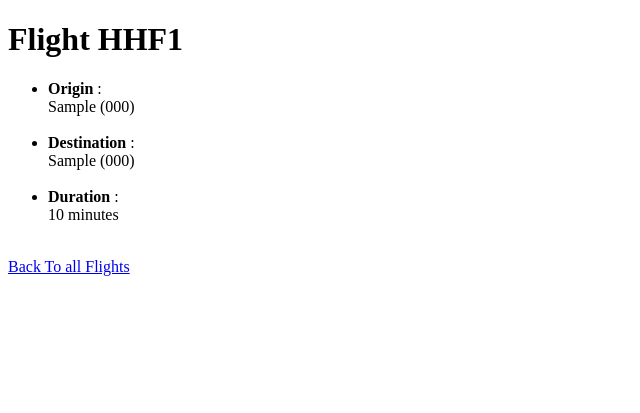
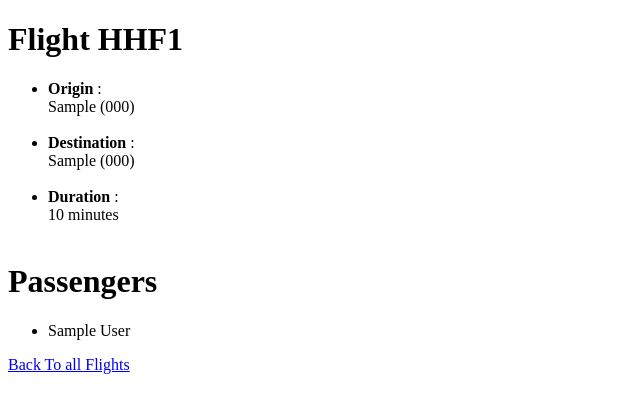
Before and after one commit to prak112/cs50-webdev, a Django app: page /flights/1 in a window 1280 px wide. Shown: the top 413 px of the page, without its empty margins (0-640 px from the left). Run offline with Django 4.2, Linux system fonts and the light colour scheme; tables that the repository leaves empty hold one stand-in row (values such as "Sample post").

Commit message:
passenger list for each flight

```diff
--- a/django/databases101/airline/flights/admin.py
+++ b/django/databases101/airline/flights/admin.py
@@ -1,7 +1,8 @@
 from django.contrib import admin
 
-from flights.models import Airport, Flight
+from flights.models import Airport, Flight, Passenger
 
 # Register your models here.
 admin.site.register(Airport)
 admin.site.register(Flight)
+admin.site.register(Passenger)
--- a/django/databases101/airline/flights/models.py
+++ b/django/databases101/airline/flights/models.py
@@ -10,7 +10,8 @@ class Airport(models.Model):
         return f"{self.city} ({self.code})"
 
 
-# Related Model
+# Related Model - origin, destination
+# Reference Model - Passenger
 class Flight(models.Model):
     origin = models.ForeignKey(Airport, on_delete=models.CASCADE, related_name="departures")
     destination = models.ForeignKey(Airport, on_delete=models.CASCADE, related_name="arrivals")
@@ -19,3 +20,13 @@ class Flight(models.Model):
     def __str__(self):
         """string for representing the flight information within a query set"""
         return f"Flight HHF{self.id} : {self.origin} To {self.destination}, {self.duration} minutes"
+
+
+# Related Model - Flight
+class Passenger(models.Model):
+    fname = models.CharField("FirstName", max_length=64)
+    lname = models.CharField("LastName", max_length=64)
+    flight = models.ManyToManyField(Flight, blank=True, related_name="passengers")
+
+    def __str__(self):
+        return f"{self.fname} {self.lname}"
--- a/django/databases101/airline/flights/templates/flights/flight.html
+++ b/django/databases101/airline/flights/templates/flights/flight.html
@@ -7,6 +7,14 @@
         <li><b>Destination</b> : <br> {{flight.destination}}</li><br>
         <li><b>Duration</b> : <br> {{flight.duration}} minutes</li><br>
     </ul>
+    <h1>Passengers</h1>
+    <ul>
+        {% for passenger in passengers %}
+            <li>{{passenger}}</li>
+            {% empty %}
+            <li>No Passengers.</li>
+        {% endfor %}
+    </ul>
 
     <a href="{% url 'index' %}">Back To all Flights</a>
 
--- a/django/databases101/airline/flights/templates/flights/index.html
+++ b/django/databases101/airline/flights/templates/flights/index.html
@@ -5,7 +5,7 @@
     <h1>Flights</h1>
     <ul>
         {% for flight in flights %}
-            <li><a href="{% url 'flight' flight.id %}">Flight HHF{{flight.id}}</a></li>
+            <li><a href="{% url 'flight' flight.id %}">Flight HHF{{flight.id}}</a> : {{flight.origin}} To {{flight.destination}}</li>
         {% endfor %}
     </ul>
 {% endblock %}
--- a/django/databases101/airline/flights/views.py
+++ b/django/databases101/airline/flights/views.py
@@ -8,4 +8,7 @@ def index(request):
 
 def flight(request, flight_id):
     flight = Flight.objects.get(pk=flight_id)
-    return render(request, "flights/flight.html", context={"flight": flight})
+    return render(request, "flights/flight.html", context={
+        "flight": flight,
+        "passengers": flight.passengers.all(),
+        })
```
Also changed, not shown: django/databases101/airline/flights/migrations/0005_passenger.py (added).
